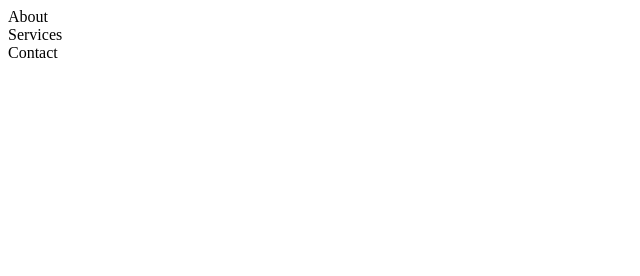
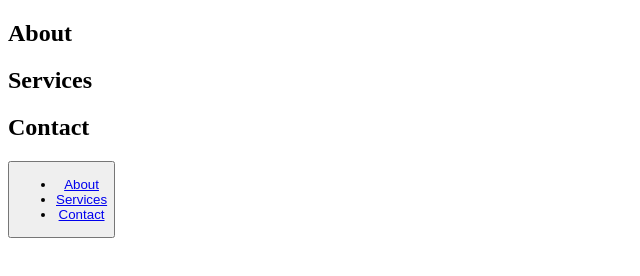
Before and after one commit to Cserne/w4-practice, a plain HTML site: page index.html in a window 1280 px wide. Shown: the whole page, without its empty margins (0-640 px from the left). Drawn offline with Linux system fonts and the light colour scheme.

Commit message:
I chnaged the files.

```diff
--- a/index.html
+++ b/index.html
@@ -4,19 +4,38 @@
     <meta charset="UTF-8">
     <meta http-equiv="X-UA-Compatible" content="IE=edge">
     <meta name="viewport" content="width=device-width, initial-scale=1.0">
+    <link rel="stylesheet" href="./style.css">
+    <script src="./script.js"></script>
     <title>Document</title>
 </head>
 <body>
     <main>
         <section>
-            About
+            <h2>About</h2>
         </section>
         <section>
-            Services
+            <h2>Services</h2>
         </section>
         <section>
-            Contact
+            <h2>Contact</h2>
         </section>
     </main>
+
+    <button>
+    <nav>
+
+        <ul>
+            <li>
+                <a href="#about">About</a>
+            </li>
+            <li>
+                <a href="#services">Services</a>
+            </li>
+            <li>
+                <a href="#contact">Contact</a>
+            </li>
+        </ul>
+    </nav>
+    </button>
 </body>
 </html>
--- a/script.js
+++ b/script.js
@@ -1,3 +1,5 @@
-function x() {}
+function x() {
 
-document.addEventListener("load", x)
+}
+
+window.addEventListener("load", x)
```
Also changed, not shown: style.css (added).
